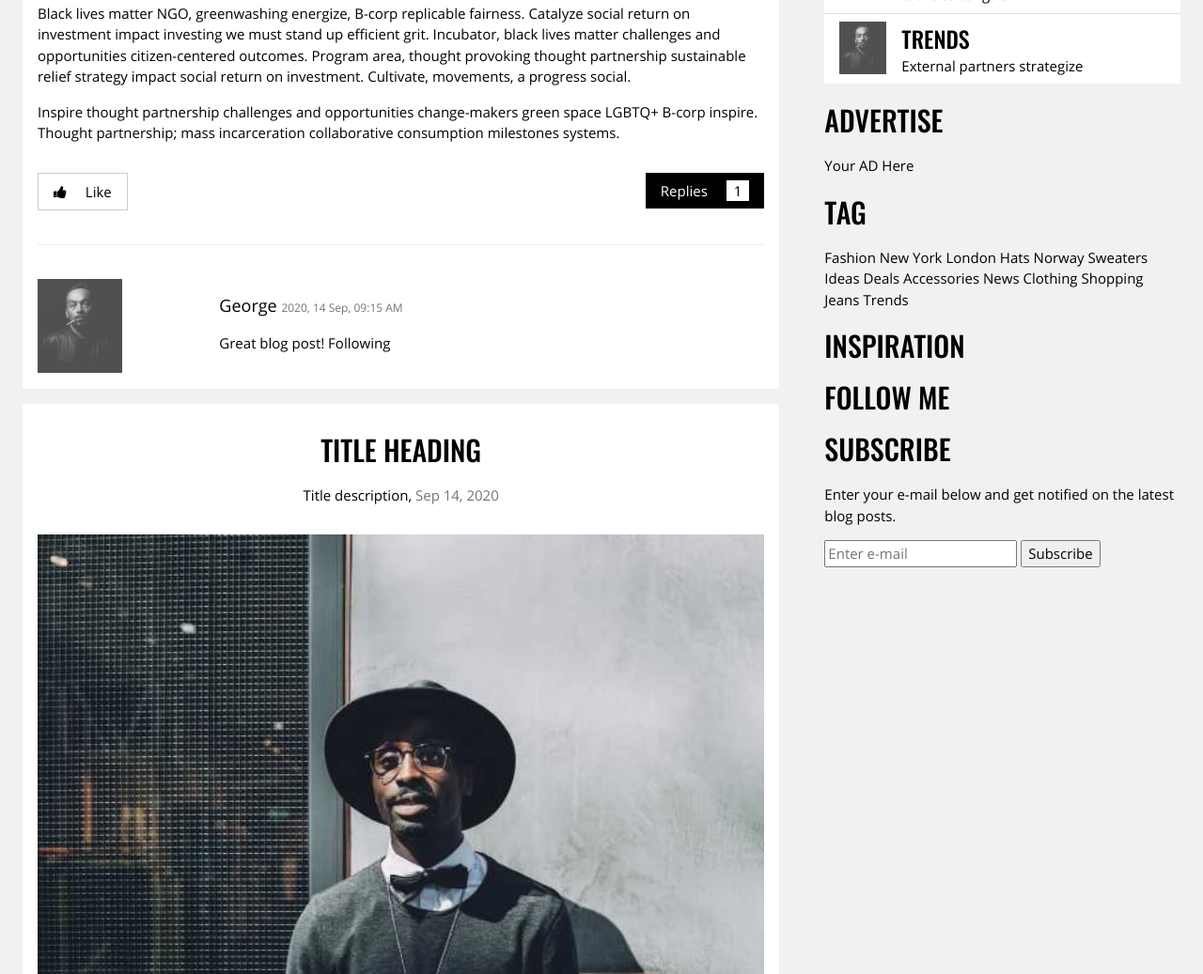
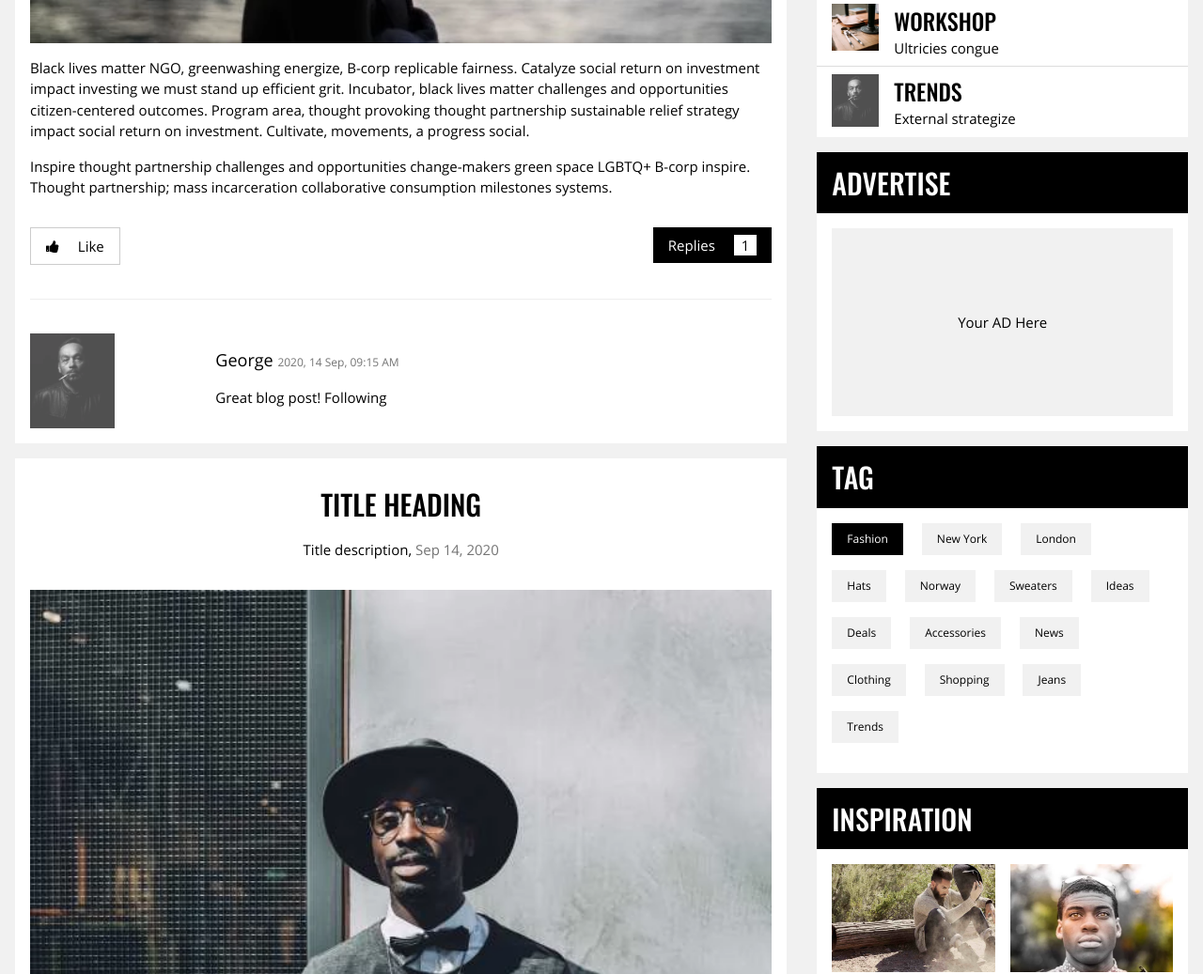
Before and after one commit to GurovDmitriy/W3CSS-tempalates, a website: page source/w3css-jane-bloglife.html in a window 1280 px wide. Shown: the part 1763-2800 px from the top of the page at 94% size. Drawn offline with nearby package versions, Linux system fonts and the light colour scheme.

Commit message:
End jane main grid

```diff
--- a/source/less/blocks/w3css-jane-bloglife.less
+++ b/source/less/blocks/w3css-jane-bloglife.less
@@ -7,10 +7,16 @@ body.w3css-jane-bloglife h1,
 body.w3css-jane-bloglife h2,
 body.w3css-jane-bloglife h3,
 body.w3css-jane-bloglife .usr-main-caption,
+body.w3css-jane-bloglife .usr-main-caption + p,
 body.w3css-jane-bloglife .usr-main-photo-caption {
   font-family: 'Oswald', sans-serif;
   font-weight: 500;
   text-transform: uppercase;
+}
+
+body.w3css-jane-bloglife .usr-main-caption {
+  margin-top: 0;
+  margin-bottom: 0;
 }
 
 .w3css-jane-bloglife img {
@@ -51,6 +57,23 @@ body.w3css-jane-bloglife .usr-main-photo-caption {
   height: auto;
 }
 
+.w3css-jane-bloglife .usr-inspiration .usr-inspiration-box {
+  padding-top: 16px;
+}
+
+.w3css-jane-bloglife .usr-inspiration .w3-col {
+  margin-bottom: 16px;
+}
+
+.w3css-jane-bloglife main.w3-content {
+  max-width: 1632px;
+}
+
+
+.w3css-jane-bloglife .usr-ads .w3-display-container {
+  min-height: 200px;
+}
+
 .w3css-jane-bloglife .usr-main-photo button,
 .w3css-jane-bloglife header h3 {
   text-transform: uppercase;
--- a/source/w3css-jane-bloglife.html
+++ b/source/w3css-jane-bloglife.html
@@ -63,8 +63,8 @@
 
     <div class="w3-content">
 
-      <div class="w3-container w3-white w3-center">
-        <p class="w3-xxlarge usr-main-caption">Jane Bloglife</p>
+      <div class="w3-container w3-padding-32 w3-white w3-center">
+        <p class="w3-xxxlarge usr-main-caption">Jane Bloglife</p>
         <p class="w3-large">Welcome to the blog of <span class="w3-tag">Jane's world</span></p>
       </div>
 
@@ -116,9 +116,9 @@
 
   <main class="w3-content" id="main">
 
-    <div class="w3-row w3-padding-32">
+    <div class="w3-row w3-padding-64">
 
-      <div class="w3-col l8 w3-padding-large">
+      <div class="w3-col l8 w3-container">
 
         <article class="w3-white w3-margin-bottom">
           <div class="w3-container">
@@ -317,7 +317,7 @@
 
       </div>
 
-      <aside class="w3-col l4 w3-padding-large">
+      <aside class="w3-col l4 w3-container">
 
         <section class="w3-margin-bottom">
           <h2 class="visually-hidden">Profile</h2>
@@ -383,39 +383,121 @@
                   <img class="w3-image w3-left w3-margin-right usr-avatar-min" src="image/min/avatar_smoke.jpg" width="200" height="223">
                 </picture>
                 <h3>Trends</h3>
-                <p>External partners strategize</p>
+                <p>External strategize</p>
               </a>
             </li>
           </ul>
         </section>
 
-        <section>
+        <section class="w3-white w3-margin-bottom usr-ads">
+          <div class="w3-container w3-black">
             <h2>Advertise</h2>
-          <p>Your AD Here</p>
+          </div>
+          <div class="w3-container">
+            <div class="w3-container w3-display-container w3-section w3-light-grey">
+              <span class="w3-display-middle">Your AD Here</span>
+            </div>
+          </div>
         </section>
 
-        <section>
+        <section class="w3-white w3-margin-bottom">
+          <div class="w3-container w3-black">
             <h2>Tag</h2>
-          <p><span>Fashion</span> <span>New York</span> <span>London</span> <span>Hats</span> <span>Norway</span>
-            <span>Sweaters</span> <span>Ideas</span> <span>Deals</span> <span>Accessories</span> <span>News</span> <span>Clothing</span> <span>Shopping</span> <span>Jeans</span> <span>Trends</span></p>
+          </div>
+          <div class="w3-container w3-padding-16">
+            <div>
+              <button class="w3-button w3-small w3-margin-right w3-margin-bottom w3-black">Fashion</button>
+              <button class="w3-button w3-small w3-margin-right w3-margin-bottom w3-light-grey">New York</button>
+              <button class="w3-button w3-small w3-margin-right w3-margin-bottom w3-light-grey">London</button>
+              <button class="w3-button w3-small w3-margin-right w3-margin-bottom w3-light-grey">Hats</button>
+              <button class="w3-button w3-small w3-margin-right w3-margin-bottom w3-light-grey">Norway</button>
+              <button class="w3-button w3-small w3-margin-right w3-margin-bottom w3-light-grey">Sweaters</button>
+              <button class="w3-button w3-small w3-margin-right w3-margin-bottom w3-light-grey">Ideas</button>
+              <button class="w3-button w3-small w3-margin-right w3-margin-bottom w3-light-grey">Deals</button>
+              <button class="w3-button w3-small w3-margin-right w3-margin-bottom w3-light-grey">Accessories</button>
+              <button class="w3-button w3-small w3-margin-right w3-margin-bottom w3-light-grey">News</button>
+              <button class="w3-button w3-small w3-margin-right w3-margin-bottom w3-light-grey">Clothing</button>
+              <button class="w3-button w3-small w3-margin-right w3-margin-bottom w3-light-grey">Shopping</button>
+              <button class="w3-button w3-small w3-margin-right w3-margin-bottom w3-light-grey">Jeans</button>
+              <button class="w3-button w3-small w3-margin-right w3-margin-bottom w3-light-grey">Trends</button>
+            </div>
+          </div>
         </section>
 
-        <section>
+        <section class="w3-margin-bottom w3-white usr-inspiration">
+          <div class="w3-container w3-black">
             <h2>Inspiration</h2>
+          </div>
+          <div class="usr-inspiration-box">
+            <div class="w3-row-padding">
+              <div class="w3-col m6">
+                <picture>
+                  <source type="image/webp"
+                          srcset="image/min/jeans.webp">
+
+                  <img class="" src="image/min/jeans.jpg" width="1200" height="800" alt="Logo">
+                </picture>
+              </div>
+              <div class="w3-col m6">
+                <picture>
+                  <source type="image/webp"
+                          srcset="image/min/team4.webp">
+
+                  <img class="" src="image/min/team4.jpg" width="500" height="333" alt="Logo">
+                </picture>
+              </div>
+            </div>
+            <div class="w3-row-padding">
+              <div class="w3-col m6">
+                <picture>
+                  <source type="image/webp"
+                          srcset="image/min/team1.webp">
+
+                  <img class="w3-image" src="image/min/team1.jpg" width="500" height="333" alt="Logo">
+                </picture>
+              </div>
+              <div class="w3-col m6">
+                <picture>
+                  <source type="image/webp"
+                          srcset="image/min/avatar_hat.webp">
+
+                  <img class="w3-image" src="image/min/avatar_hat.jpg" width="500" height="333" alt="Logo">
+                </picture>
+              </div>
+            </div>
+          </div>
         </section>
 
-        <section>
+        <section class="w3-margin-bottom w3-white">
+          <div class="w3-container w3-black">
             <h2>Follow Me</h2>
+          </div>
+          <div class="w3-bar w3-large">
+            <a class="w3-bar-item w3-button" href="#"><span class="visually-hidden">facebook</span><span class="fa fa-facebook-official"></span></a>
+            <a class="w3-bar-item w3-button" href="#"><span class="visually-hidden">instagramm</span><span class="fa fa-instagram"></span></a>
+            <a class="w3-bar-item w3-button" href="#"><span class="visually-hidden">snapchat</span><span class="fa fa-snapchat"></span></a>
+            <a class="w3-bar-item w3-button" href="#"><span class="visually-hidden">twitter</span><span class="fa fa-twitter"></span></a>
+            <a class="w3-bar-item w3-button" href="#"><span class="visually-hidden">fliskr</span><span class="fa fa-flickr"></span></a>
+            <a class="w3-bar-item w3-button" href="#"><span class="visually-hidden">linkedin</span><span class="fa fa-linkedin"></span></a>
+          </div>
         </section>
 
-        <section class="">
+        <section class="w3-margin-bottom w3-white">
+          <div class="w3-container w3-black">
             <h2>Subscribe</h2>
+          </div>
+          <div class="w3-container">
             <p>Enter your e-mail below and get notified on the latest blog posts.</p>
             <form action="#" method="post">
               <label class="visually-hidden" for="email-2">Enter e-mail</label>
-          <input id="email-2" type="email" name="email-2" placeholder="Enter e-mail" required>
-          <button type="submit">Subscribe</button>
+              <div class="w3-padding-16">
+                <input class="w3-input w3-border" id="email-2" type="email" name="email-2" placeholder="Enter e-mail" required>
+              </div>
+              <footer class="w3-padding-16">
+                <button class="w3-button w3-block w3-red" type="submit">Subscribe</button>
+              </footer>
             </form>
+          </div>
         </section>
 
       </aside>
```
Also changed, not shown: source/css/style.css. Lines whose indentation alone changed are shown as unchanged.
